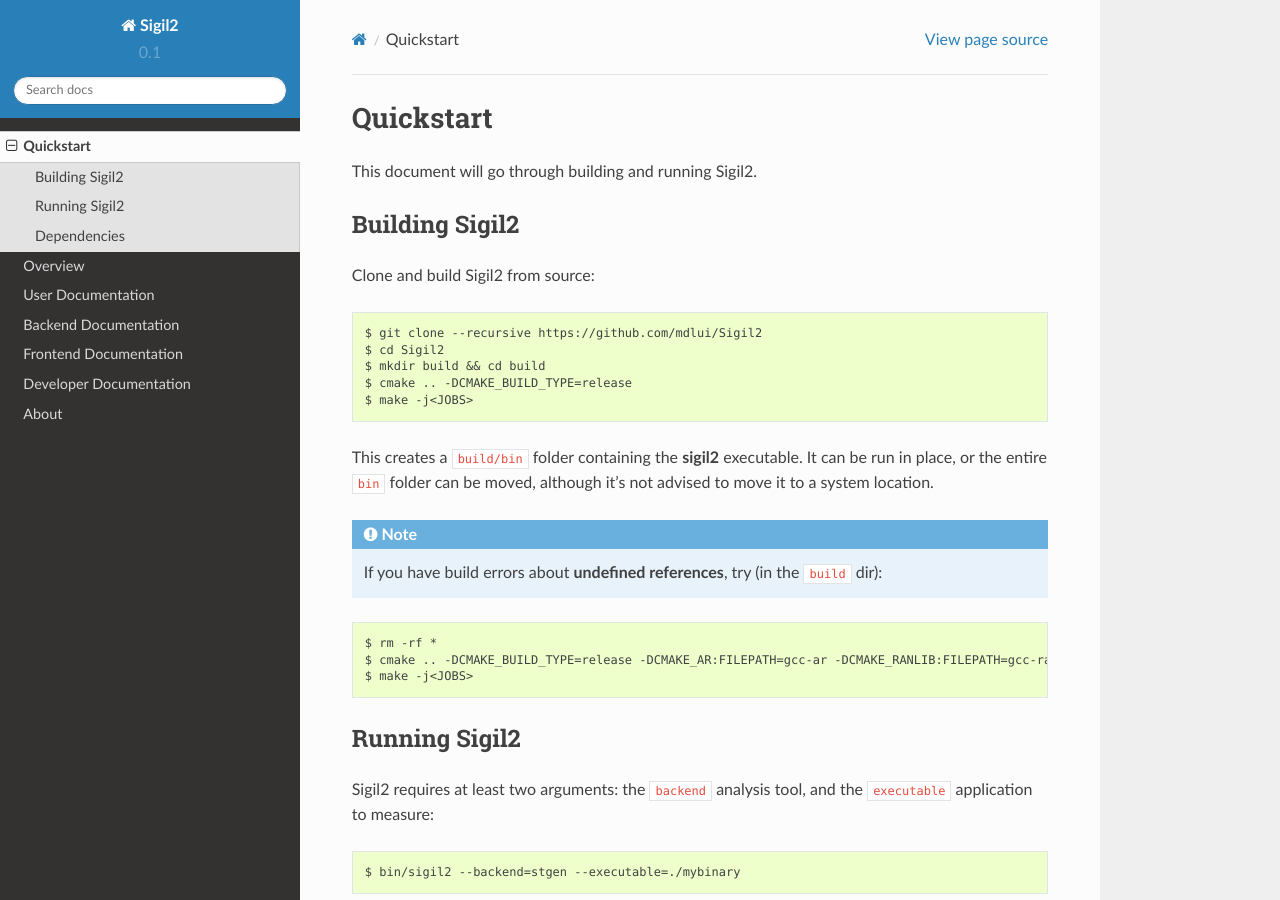
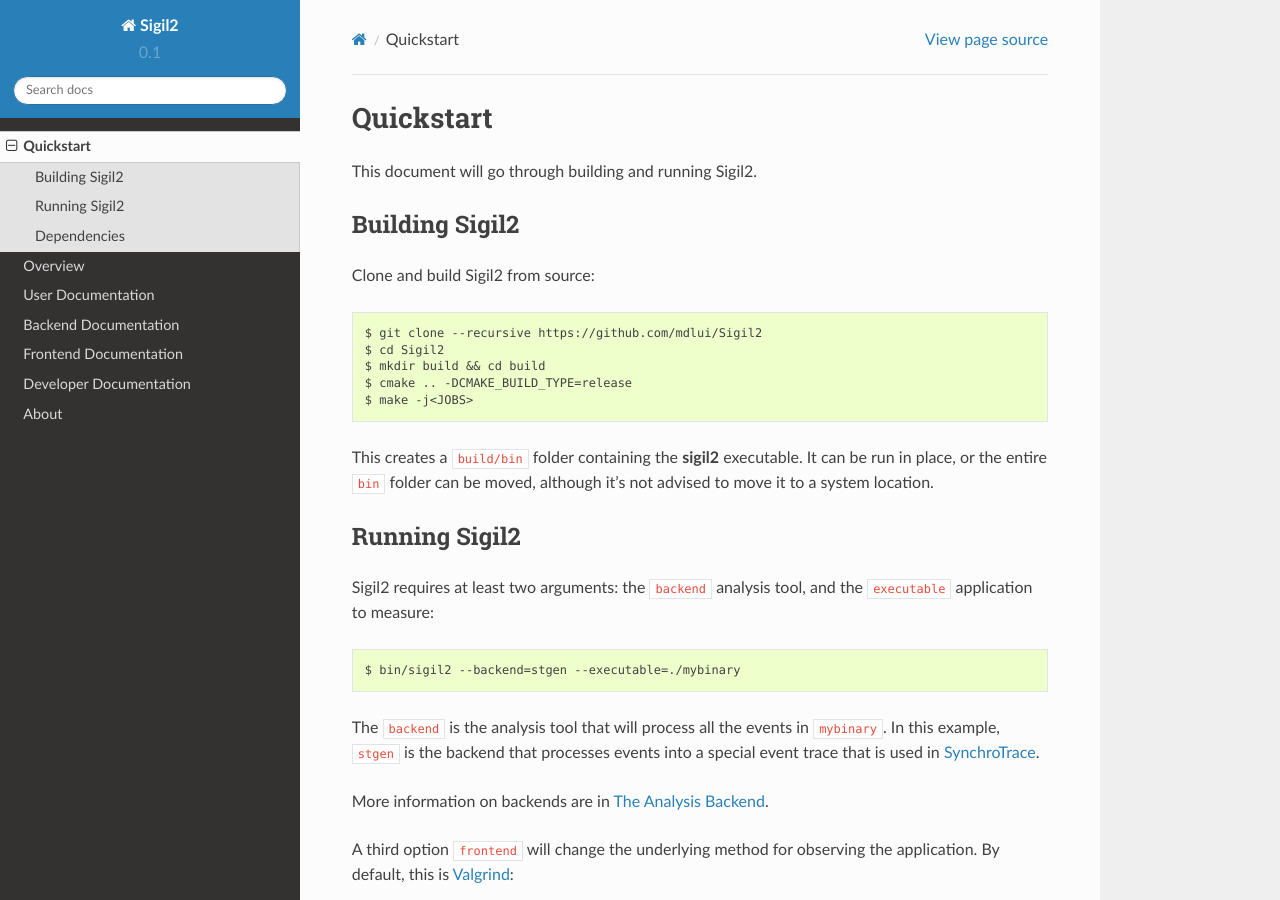
Before and after one commit to VANDAL/prism, a Sphinx documentation site: the page built from docs/source/quickstart.rst, in a window 1280 px wide and 900 px high. Built offline with Sphinx 7.4.7 and the Read the Docs theme 2.0.0, drawn with Linux system fonts in a browser that asks for light colours; formulas are drawn with MathJax 3.

Commit message:
Updates docs
[ci skip]

```diff
--- a/docs/source/quickstart.rst
+++ b/docs/source/quickstart.rst
@@ -17,15 +17,6 @@
 This creates a ``build/bin`` folder containing the :program:`sigil2` executable.
 It can be run in place, or the entire ``bin`` folder can be moved,
 although it's not advised to move it to a system location.
-
-.. note:: If you have build errors about **undefined references**,
-          try (in the ``build`` dir):
-
-.. code-block:: none
-
-   $ rm -rf *
-   $ cmake .. -DCMAKE_BUILD_TYPE=release -DCMAKE_AR:FILEPATH=gcc-ar -DCMAKE_RANLIB:FILEPATH=gcc-ranlib
-   $ make -j<JOBS>
 
 Running Sigil2
 --------------
```
Also changed, not shown: README.md (+1 -1 lines).
